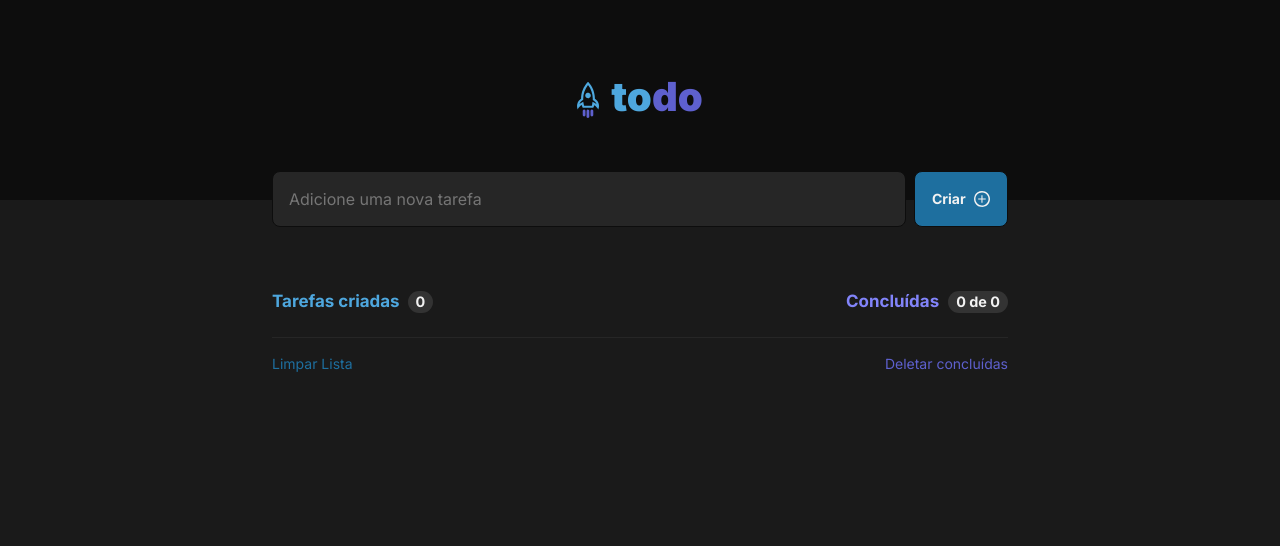
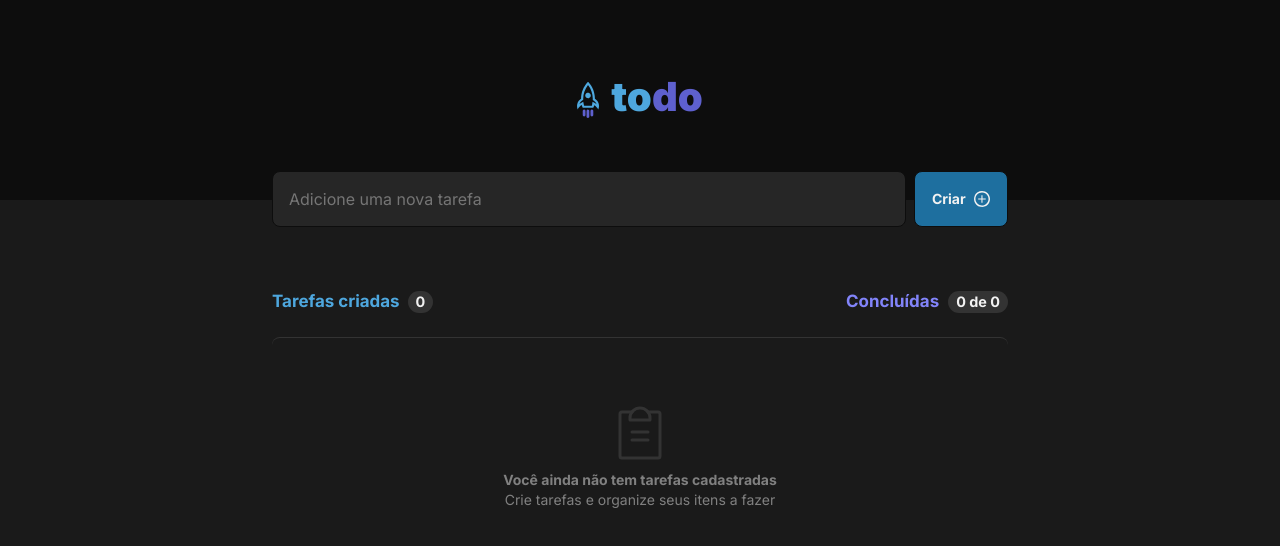
Before and after one commit to rodrigodip/ToDo-List, a React (Vite) app: page / in a window 1280 px wide. Shown: the top 546 px of the page. Built offline with nearby package versions, Linux system fonts and the light colour scheme.

Commit message:
Update TaskList & EmptyList; Criates Footer.tsx

```diff
--- a/src/Components/EmptyList.module.css
+++ b/src/Components/EmptyList.module.css
@@ -1,5 +1,13 @@
 .empty {
   width: 100%;
-  border-top: 1px solid var(--grey-400);
   border-radius: 8px;
+  border-top: 1px solid var(--gray-400);
+  padding-top: 64px;
+  display: flex;
+  flex-direction: column;
+  align-items: center;
+  color: var(--gray-400);
 }
+.empty p , strong{
+  color: var(--gray-300);
+}
--- a/src/Components/EmptyList.tsx
+++ b/src/Components/EmptyList.tsx
@@ -4,7 +4,7 @@ import styles from "./EmptyList.module.css"
 export function EmptyList() {
   return (
     <div className={styles.empty}>
-      <div><ClipboardText size={32}/></div>
+      <div><ClipboardText size={64} weight="light"/></div>
       <strong>Você ainda não tem tarefas cadastradas</strong>
       <p>Crie tarefas e organize seus itens a fazer</p>
     </div>
--- /dev/null
+++ b/src/Components/Footer.module.css
@@ -0,0 +1,27 @@
+.footer {
+  width: 100%;
+  justify-content: space-between;
+  display: flex;
+  border-top: 1px solid var(--gray-500);
+  margin-top: 1rem ;
+}
+
+.footer button {
+
+  margin-top: 1rem ;
+  background-color: transparent;
+  border: none;
+  color: var(--blue-dark);
+  cursor: pointer;
+}
+
+.footer button + button {
+  color: var(--purple-dark);
+}
+
+.footer button:hover {
+  color: var(--blue);
+}
+.footer button + button:hover {
+  color: var(--purple);
+}
--- /dev/null
+++ b/src/Components/Footer.tsx
@@ -0,0 +1,14 @@
+import styles from "./Footer.module.css"
+
+export function Footer() {
+  return(
+    <footer className={styles.footer}>
+        <button title={'Deleta todas as tarefas'}
+          //onClick={deleteAllTasks}
+        >Limpar Lista</button>
+        <button
+          //onClick={deleteDoneTasks}
+        >Deletar concluídas</button>
+      </footer>
+  )
+}
--- a/src/Components/NewTask.tsx
+++ b/src/Components/NewTask.tsx
@@ -14,27 +14,22 @@ export function NewTask({ content, id, onChechTask, onUNchechTask, onDeleteTask
 
 
   function handleDeleteTask (){
-    //console.log('Deletado')
     onDeleteTask(id);
   }
 
   function handleChechTaskChange(event: ChangeEvent<HTMLInputElement>) {
     if (event?.target.checked){
-      //console.log('Checked!')
       onChechTask(id);
     }else{
       onUNchechTask(id);
-      //console.log('NOT Checked!')
     }
   }
-
 
   return(
     <article>
 
       <label className={styles.tarefa}>
         <input className={styles.checkboxRound}
-          name={'rodrigo'}
           type={'checkbox'}
           onChange={handleChechTaskChange}
         />
--- a/src/Components/TaskList.module.css
+++ b/src/Components/TaskList.module.css
@@ -82,31 +82,3 @@ span {
   gap: 9px;
   color: var(--purple);
 }
-
-.footer {
-  width: 100%;
-  justify-content: space-between;
-  display: flex;
-  border-top: 1px solid var(--gray-500);
-  margin-top: 1rem ;
-}
-
-.footer button {
-
-  margin-top: 1rem ;
-  background-color: transparent;
-  border: none;
-  color: var(--blue-dark);
-  cursor: pointer;
-}
-
-.footer button + button {
-  color: var(--purple-dark);
-}
-
-.footer button:hover {
-  color: var(--blue);
-}
-.footer button + button:hover {
-  color: var(--purple);
-}
--- a/src/Components/TaskList.tsx
+++ b/src/Components/TaskList.tsx
@@ -1,6 +1,8 @@
 import { useState,ChangeEvent} from 'react';
 import { NewTask } from './NewTask'
-import styles from './TaskList.module.css'
+import { EmptyList } from './EmptyList';
+import { Footer } from './Footer';
+import styles from './TaskList.module.css';
 
 interface TaskContent {
   id: number;
@@ -87,7 +89,7 @@ export function TaskList() {
     setCheckedList([]);
 
   }
-
+  const isEmpty = newTaskAdded.length;
   return(
     <div>
 
@@ -127,8 +129,8 @@ export function TaskList() {
       </header>
 
       <main>
-        {
 
+        {isEmpty ?
           newTaskAdded.map(task =>{
             return(
               <NewTask
@@ -139,20 +141,11 @@ export function TaskList() {
               onChechTask={chechTask}
               onUNchechTask={unChechTask}
               />
-              )
-            })
-
+            )}
+          ) : <EmptyList/>
         }
+        {newTaskAdded.length !== 0 && <Footer/>}
       </main>
-
-      <footer className={styles.footer}>
-        <button title={'Deleta todas as tarefas'}
-          onClick={deleteAllTasks}
-        >Limpar Lista</button>
-        <button
-          onClick={deleteDoneTasks}
-        >Deletar concluídas</button>
-      </footer>
     </div>
   )
 }
```
Lines whose indentation alone changed are shown as unchanged.
